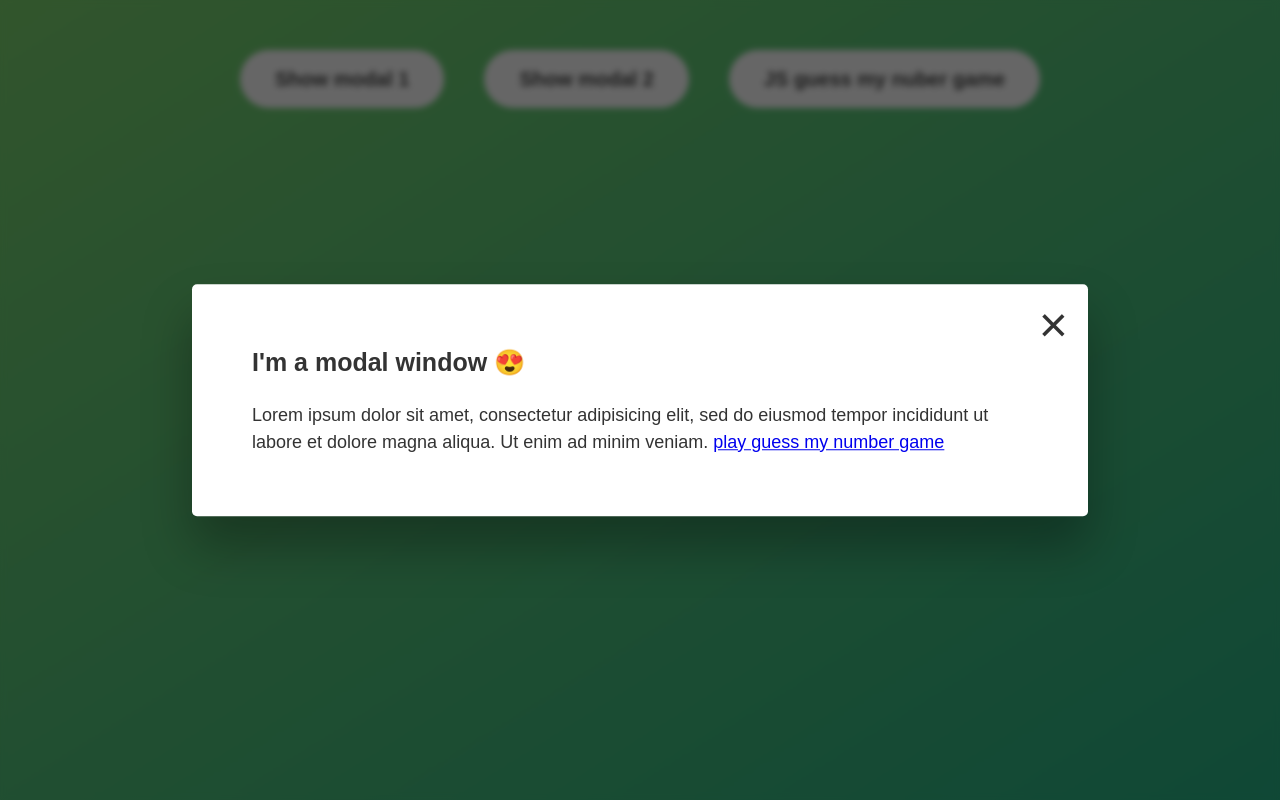
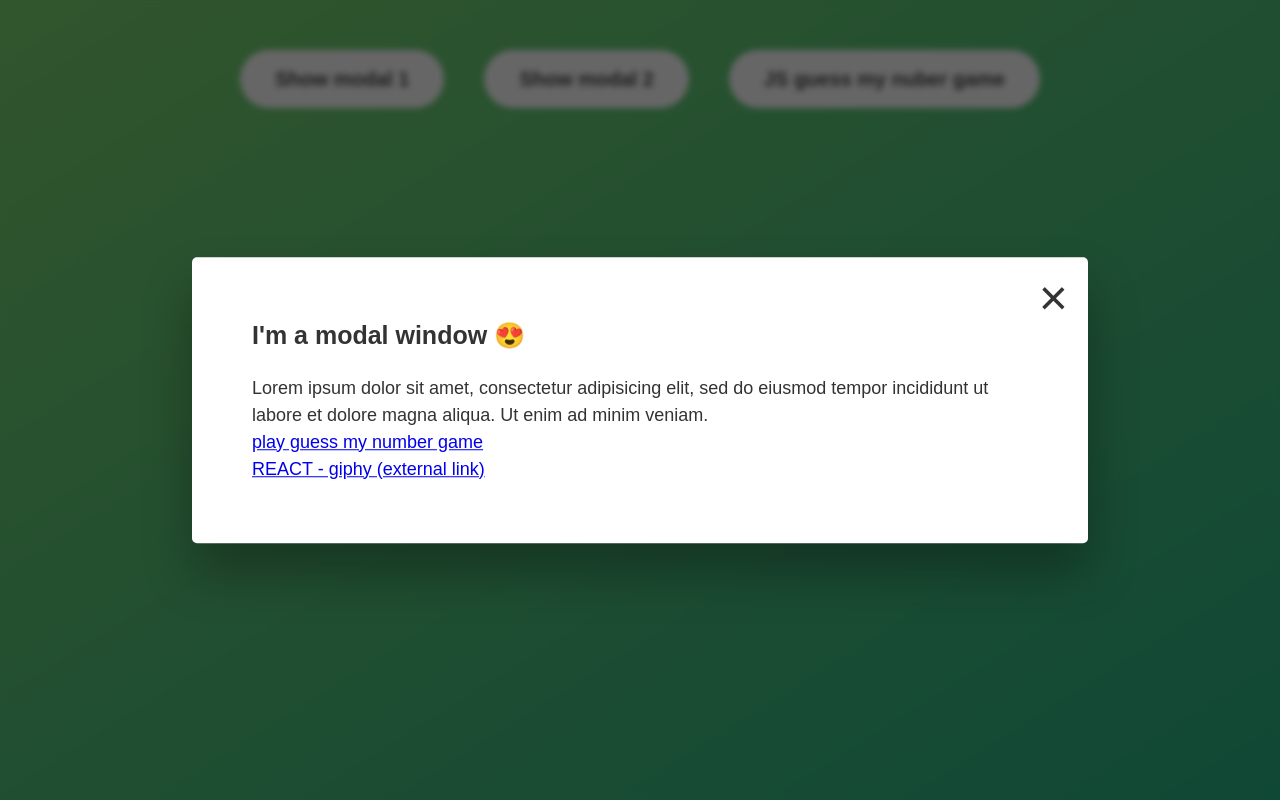
Before and after one commit to friendlyantz/js-game-guess-the-number, a plain HTML site: page index.html in a window 1280 px wide. Both pictures are taken after a click on the button "Show modal 1". Drawn offline with Linux system fonts and the light colour scheme.

Commit message:
React giphy external link added

```diff
--- a/index.html
+++ b/index.html
@@ -21,7 +21,12 @@
       Lorem ipsum dolor sit amet, consectetur adipisicing elit, sed do eiusmod
       tempor incididunt ut labore et dolore magna aliqua. Ut enim ad minim
       veniam.
+    </p>
+    <p>
       <a href="guess-my-number/index.html">play guess my number game</a>
+    </p>
+    <p>
+      <a href="https://friendlyantz.github.io/react-giphy/">REACT - giphy (external link)</a>
     </p>
   </div>
   <div class="overlay hidden"></div>
```
